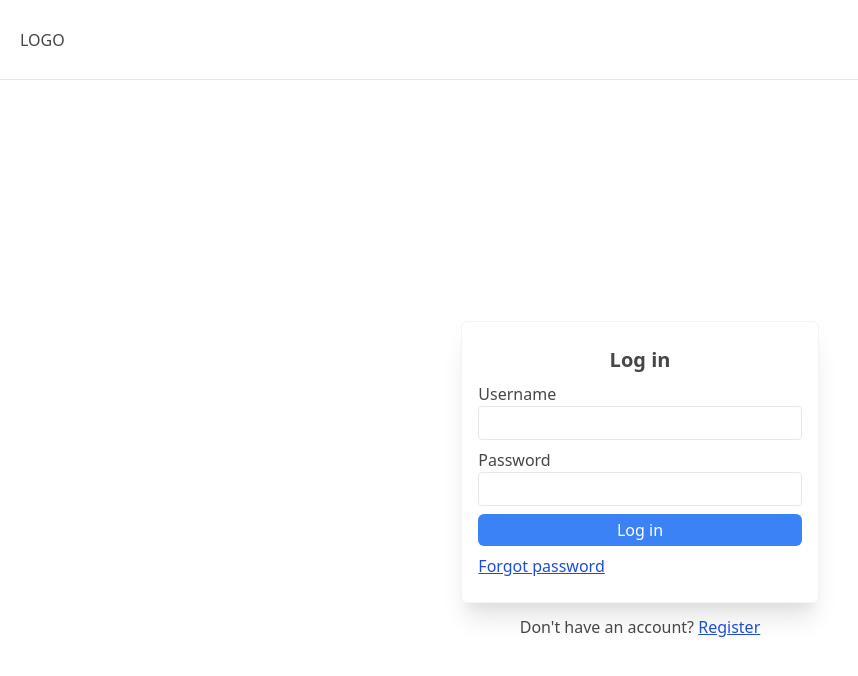
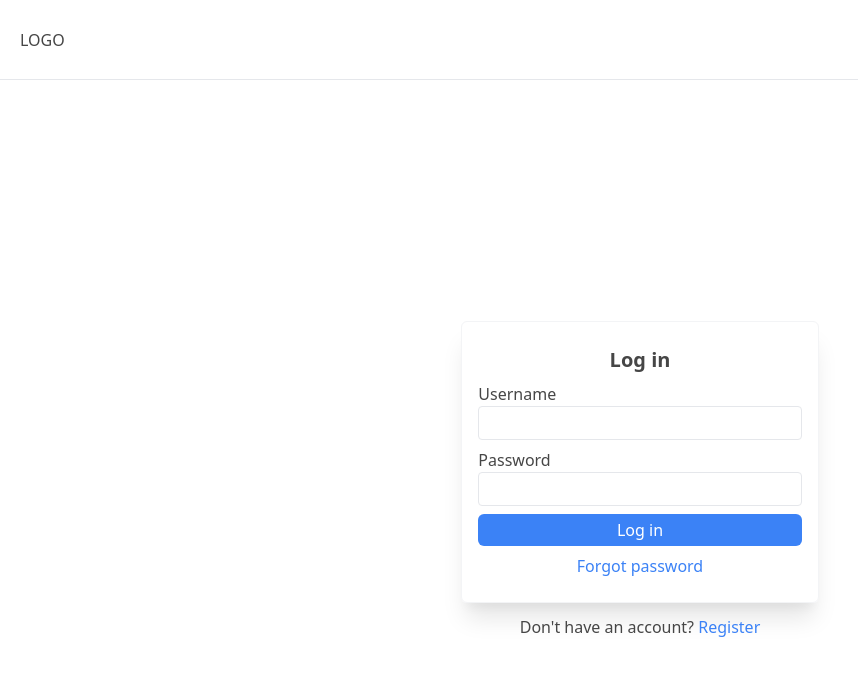
Before and after one commit to christocarr/firebase-next-auth, a Next.js app: page /login in a window 1280 px wide. Shown: the top 676 px of the page, without its empty margins (0-858 px from the left). Built offline with nearby package versions, Linux system fonts and the light colour scheme; no server answers.

Commit message:
wip: change color and text style

```diff
--- a/components/Auth/Login.js
+++ b/components/Auth/Login.js
@@ -44,9 +44,9 @@ function Login() {
         <FormButton disabled={loading} type="submit">
           Log in
         </FormButton>
-        <p>
+        <p className="text-center">
           <span
-            className="underline text-blue-700 cursor-pointer"
+            className=" text-blue-500 cursor-pointer "
             onClick={() => router.push('/forgot-password')}
           >
             Forgot password
@@ -56,7 +56,7 @@ function Login() {
       <p>
         Don't have an account?{' '}
         <span
-          className="underline text-blue-700 cursor-pointer"
+          className=" text-blue-500 cursor-pointer"
           onClick={() => router.push('/register')}
         >
           Register
--- a/components/Auth/Register.js
+++ b/components/Auth/Register.js
@@ -65,7 +65,7 @@ function Register() {
       <p>
         Already have an account?{' '}
         <span
-          className="underline text-blue-700 cursor-pointer"
+          className=" text-blue-500 cursor-pointer"
           onClick={() => router.push('/login')}
         >
           Log in
--- a/components/Auth/ResetPassord.js
+++ b/components/Auth/ResetPassord.js
@@ -50,7 +50,7 @@ function ResetPassword() {
       <p>
         Back to login{' '}
         <span
-          className="underline text-blue-700 cursor-pointer"
+          className=" text-blue-500 cursor-pointer"
           onClick={() => router.push('/login')}
         >
           Log in
```
